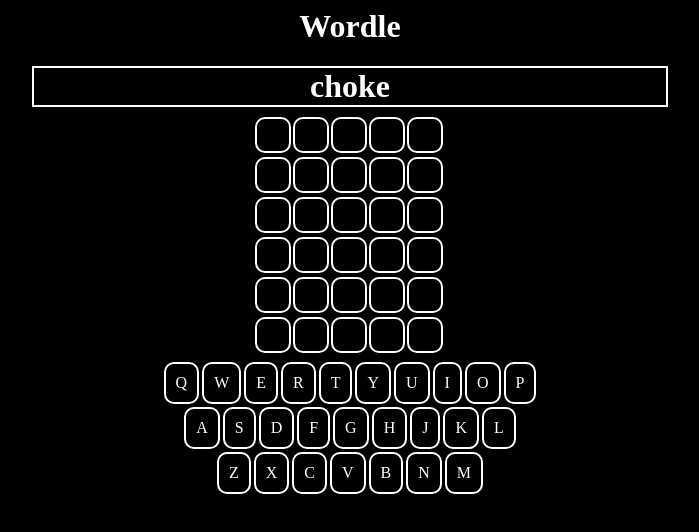
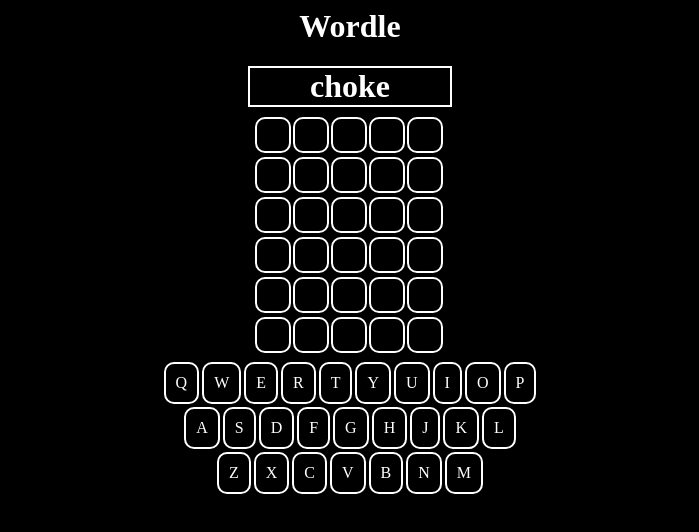
Before and after one commit to kareemIt/Neon-Wordle, a React (Create React App) app: page / in a window 1280 px wide. Shown: the top 532 px of the page, without its empty margins (290-989 px from the left). Built offline with nearby package versions, Linux system fonts and the light colour scheme.

Commit message:
fixxed width

```diff
--- a/src/style.css
+++ b/src/style.css
@@ -80,5 +80,5 @@
   margin: auto;
   margin-bottom: 8px;
   border: solid white 2px;
-  width: 50%;
+  width: 200px;
 }
```
